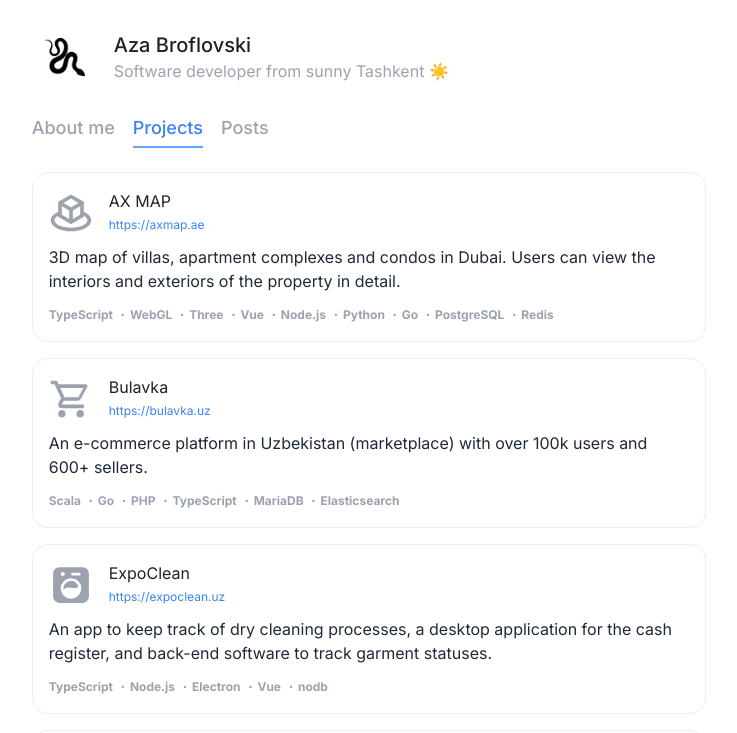
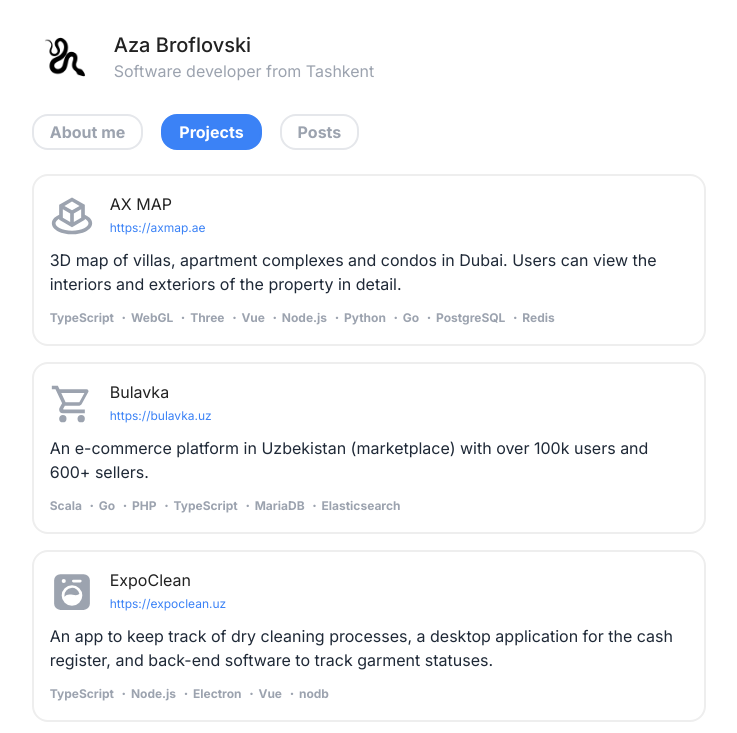
Before and after one commit to azabroflovski/azabroflovski, a Nuxt app: page /projects in a window 1280 px wide. Shown: the top 733 px of the page, without its empty margins (271-1008 px from the left). Built offline with nearby package versions, Linux system fonts and the light colour scheme.

Commit message:
feat: better tabs ui

```diff
--- a/components/Author.vue
+++ b/components/Author.vue
@@ -3,14 +3,14 @@
     <img
         src="/logo.jpg"
         alt="snake logo"
-        class="w-66px b-rd-50% mr-16px"
+        class="sm:w-66px w-50px b-rd-50% mr-16px"
     >
     <div>
       <div class="text-xl text-dark @dark:text-light font-500">
         Aza Broflovski
       </div>
-      <div class="sm:text-base text-xs text-gray-400">
-        Software developer from sunny Tashkent ☀️
+      <div class="sm:text-base text-sm text-gray-400">
+        Software developer from Tashkent
       </div>
     </div>
   </div>
--- a/components/Navigation.vue
+++ b/components/Navigation.vue
@@ -22,9 +22,9 @@
         :key="nav.name"
         :to="nav"
         :class="{
-          'text-blue-500! border-b-blue!': nav.name === $route.name
+          'text-white! border-blue-500! bg-blue-500': nav.name === $route.name
         }"
-        class="mr-lg text-gray border-b-2 font-500 border-b-solid border-b-transparent pb-1 text-lg"
+        class="mr-lg text-gray border-2 font-bold border-solid border-gray-200 @dark:border-dark-5 text-base rounded-2xl px-4 py-1"
     >
       {{ nav.label }}
     </NuxtLink>
--- a/components/ProjectCard.vue
+++ b/components/ProjectCard.vue
@@ -22,7 +22,7 @@
       </div>
     </div>
 
-     <div class="text-gray-800 @dark:text-gray text-base">
+     <div class="text-gray-800 @dark:text-gray sm:text-base text-sm">
        {{ project.description }}
      </div>
 
@@ -37,7 +37,7 @@
 <style>
 .project {
   display: block;
-  border: 1px solid #eee;
+  border: 2px solid #eee;
   padding: 16px;
   border-radius: 16px;
   transition: 250ms ease;
```
